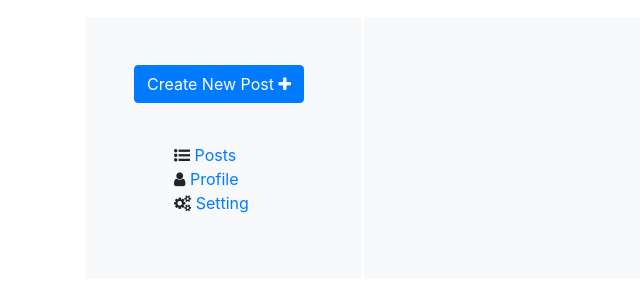
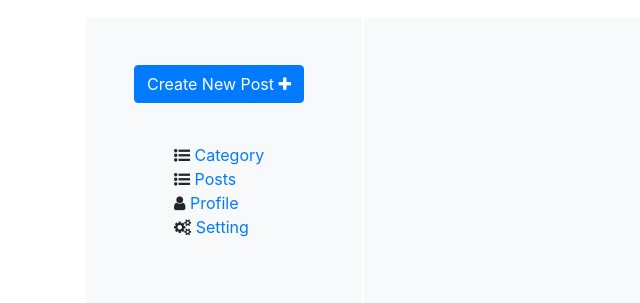
Before and after one commit to abiolarasheed/django-tinyblog, a Django app: page /dashboard/ in a window 1280 px wide. Shown: the part 68-371 px from the top of the page, without its empty margins (0-640 px from the left). Run offline with Django 3.2, Linux system fonts and the light colour scheme; the visitor is signed in with stand-in values (Sample User, id 1); parts of the project's set-up code (start-up, migrations or seed data) failed here and were passed over; some libraries are stand-ins or nearby versions.

Commit message:
Added link to Category list on dashboard

```diff
--- a/accounts/templates/dashboard.html
+++ b/accounts/templates/dashboard.html
@@ -10,6 +10,11 @@
       </p>
       <br>
        <ul>
+           <li style="display: block;">
+               <i class="fa fa-list-ul" aria-hidden="true"></i>
+                <a href="{% url 'category-list' %}"> Category</a>
+           </li>
+
            <li style="display: block;">
                <i class="fa fa-list-ul" aria-hidden="true"></i>
                 <a href="{% url 'dashboard-entries' %}"> Posts</a>
```
